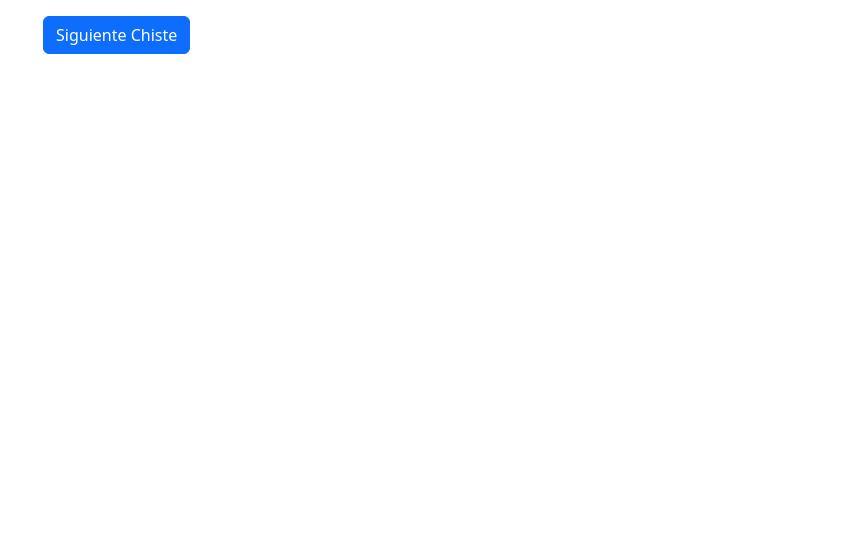
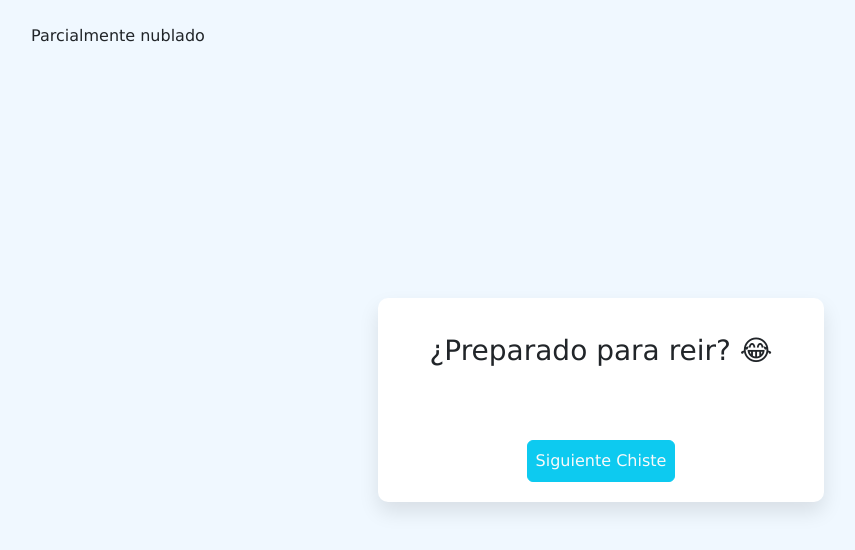
Before and after one commit to ClaudiaAmprimo/sprint_4, a website: page index.html in a window 1280 px wide. Shown: the whole page, without its empty margins (39-894 px from the left). Drawn offline with nearby package versions, Linux system fonts and the light colour scheme; no server answers.

Commit message:
ejercicio 2

```diff
--- a/index.html
+++ b/index.html
@@ -8,14 +8,16 @@
   <link rel="stylesheet" href="style.css">
   </head>
   <body>
-    <section>
-      <div class="container">
-        <div
-          <p id="joke" class="joke"></p>
-        </div>
-        <button type="button" id="getJokebtn" class="btn btn-primary">Siguiente Chiste</button>
+    <div class="container">
+      <div class="row tiempo">Parcialmente nublado</div>
+    </div>
+    <div class="container">
+      <div class="recuadro">
+        <h3 class="p-3">¿Preparado para reir? &#x1F602;</h3>
+        <p id="joke" class="joke p-3"></p>
+        <button type="button" id="getJokebtn" class="btn btn-info p-2 text-light">Siguiente Chiste</button>
       </div>
-    </section>
+    </div>
     <script src="./build/index.js"></script>
     <script src="https://cdn.jsdelivr.net/npm/bootstrap@5.3.3/dist/js/bootstrap.bundle.min.js" integrity="sha384-YvpcrYf0tY3lHB60NNkmXc5s9fDVZLESaAA55NDzOxhy9GkcIdslK1eN7N6jIeHz" crossorigin="anonymous"></script>
   </body>
--- a/index.ts
+++ b/index.ts
@@ -10,19 +10,19 @@ if (button) {
   button.addEventListener('click', getJoke);
 }
 
-async function getJoke() {
+async function getJoke(): Promise<void> {
   try {
     const jokeResponse = await fetch(API, {
       headers: {
         'Accept': 'application/json',
       }
     })
-    const jokeObject = await jokeResponse.json();
+    const jokeObject: {joke:string} = await jokeResponse.json();
     if (jokeText) {
       jokeText.innerText = jokeObject.joke;
     }
   } catch (err) {
-      console.log(err);
+      console.log('No se ha encontrado ningun chiste', err);
   }
 }
 getJoke();
--- a/style.css
+++ b/style.css
@@ -1,4 +1,36 @@
 *{
+  box-sizing: border-box;
   margin: 0;
   padding: 0;
 }
+
+body{
+  background-color: aliceblue;
+  font-family: Verdana, Geneva, Tahoma, sans-serif;
+  display: flex;
+  flex-direction: column;
+  align-items: center;
+  justify-content: center;
+  min-height: 100vh;
+}
+
+.recuadro {
+  background-color: #fff;
+  border-radius: 10px;
+  box-shadow: 0 10px 20px rgb(0, 0,0,0.1);
+  padding: 20px;
+  margin: 0 auto;
+  max-width: 40%;
+  text-align: center;
+  width: 100%;
+}
+
+.tiempo{
+  display: flex;
+  flex-direction: column;
+  align-items: flex-start;
+  justify-content: flex-start;
+  text-align: left;
+  position: absolute;
+  top: 24px;
+}
```
Also changed, not shown: build/index.js, 1 other file.
